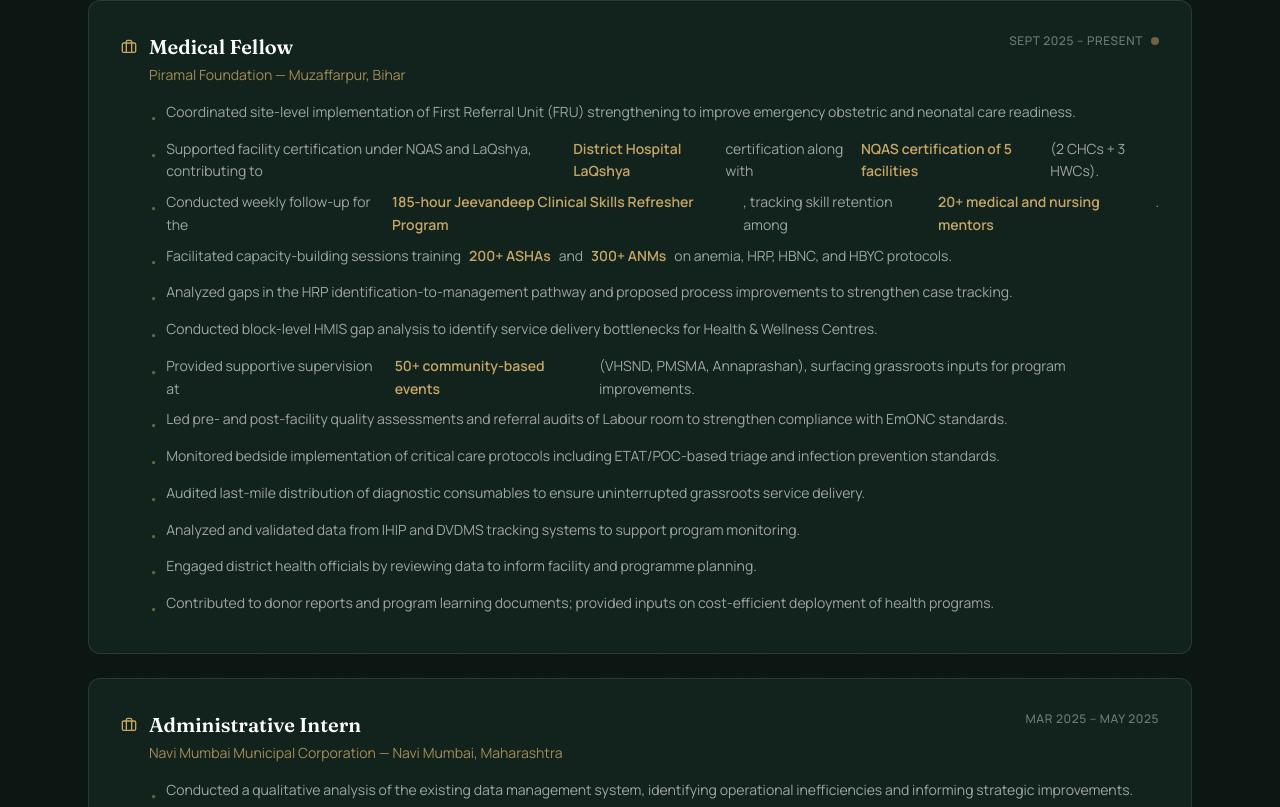
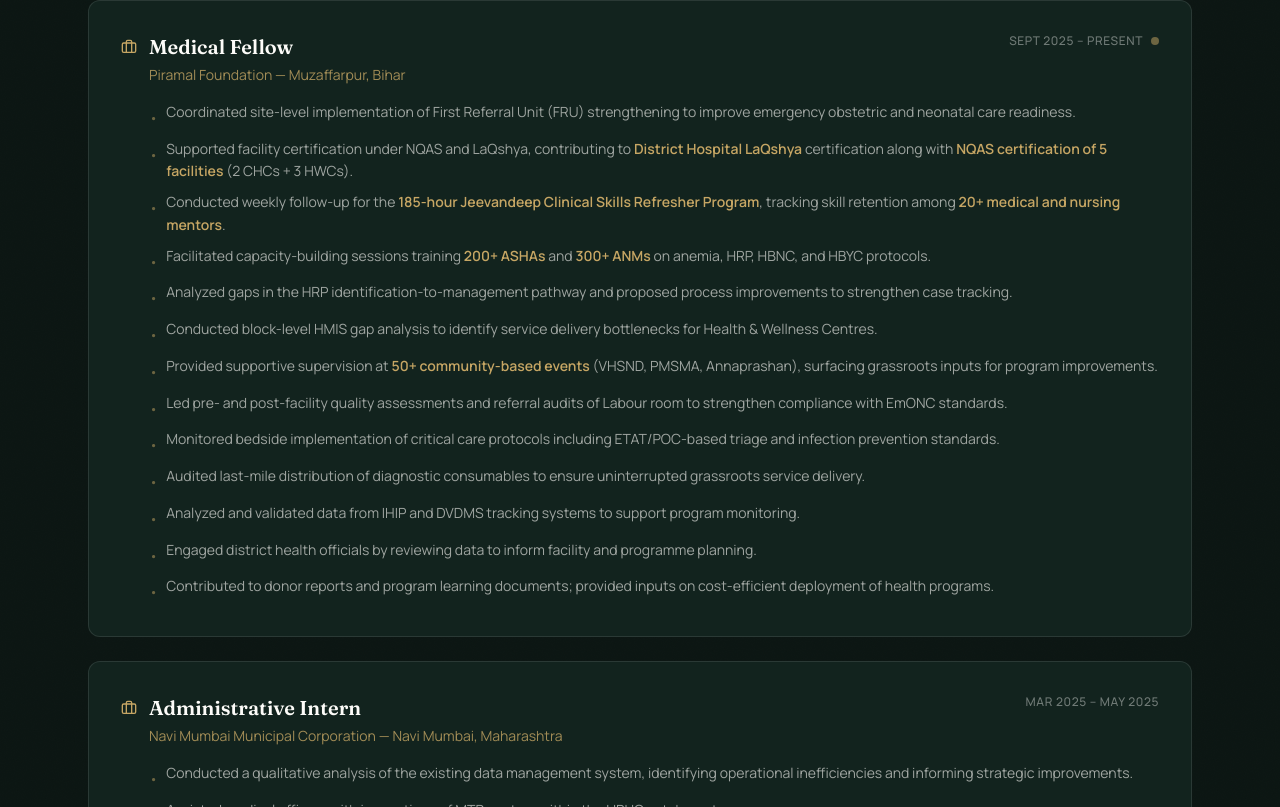
Before and after one commit to Mamta-Bhajipale/PORTFOLIO_CUM_BLOGGING, a Next.js app: page / in a window 1280 px wide. Shown: the part 1933-2740 px from the top of the page. Built offline with nearby package versions, Linux system fonts and the light colour scheme.

Commit message:
fix: highlight chunks no longer flex items, removing unwanted gaps between words

```diff
--- a/components/ui/Highlight.tsx
+++ b/components/ui/Highlight.tsx
@@ -1,7 +1,7 @@
 export default function Highlight({ text }: { text: string }) {
   const parts = text.split(/\*\*(.*?)\*\*/g);
   return (
-    <span className="contents">
+    <span>
       {parts.map((part, i) =>
         i % 2 === 1 ? (
           <strong key={i} className="font-semibold text-gold">
```
